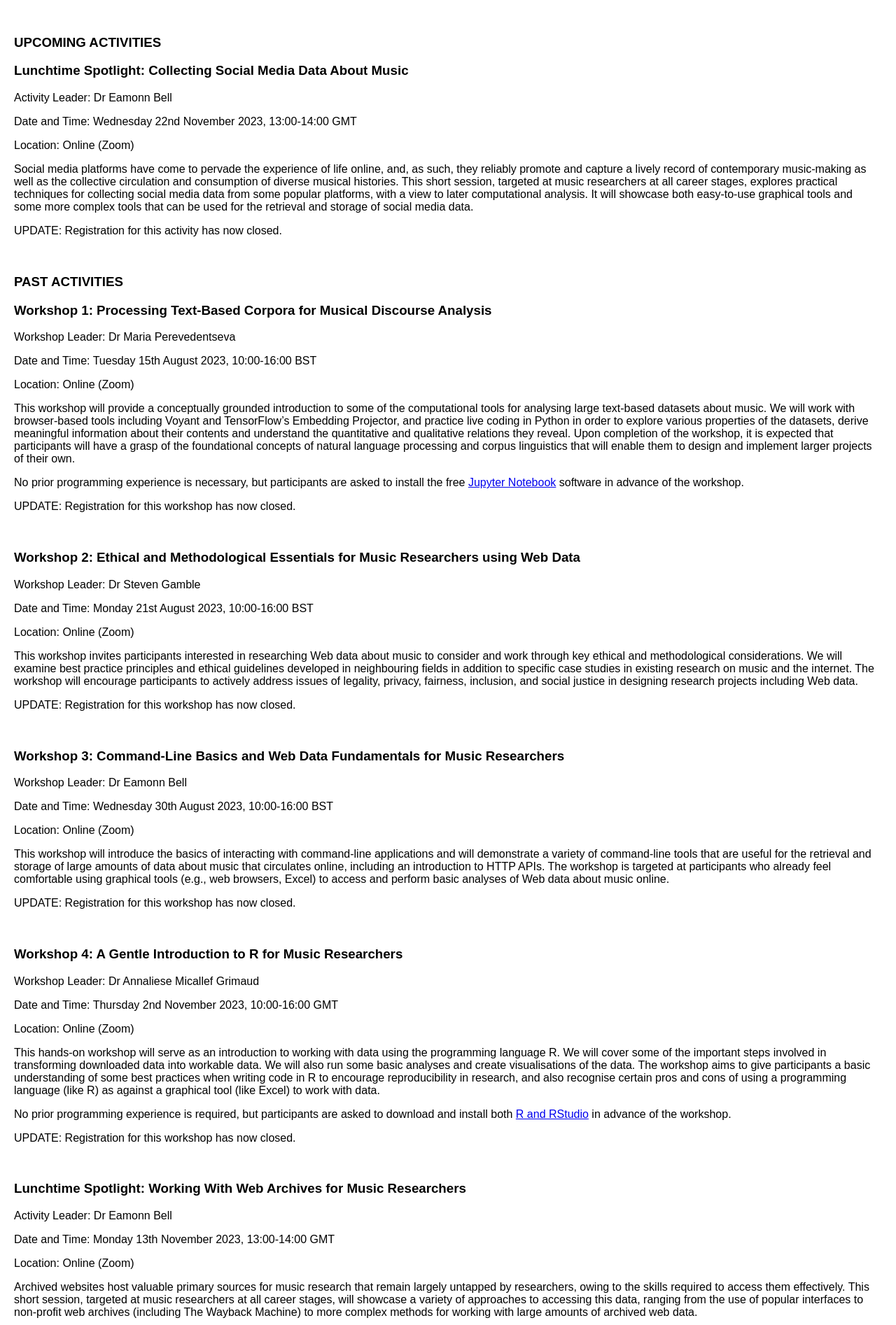
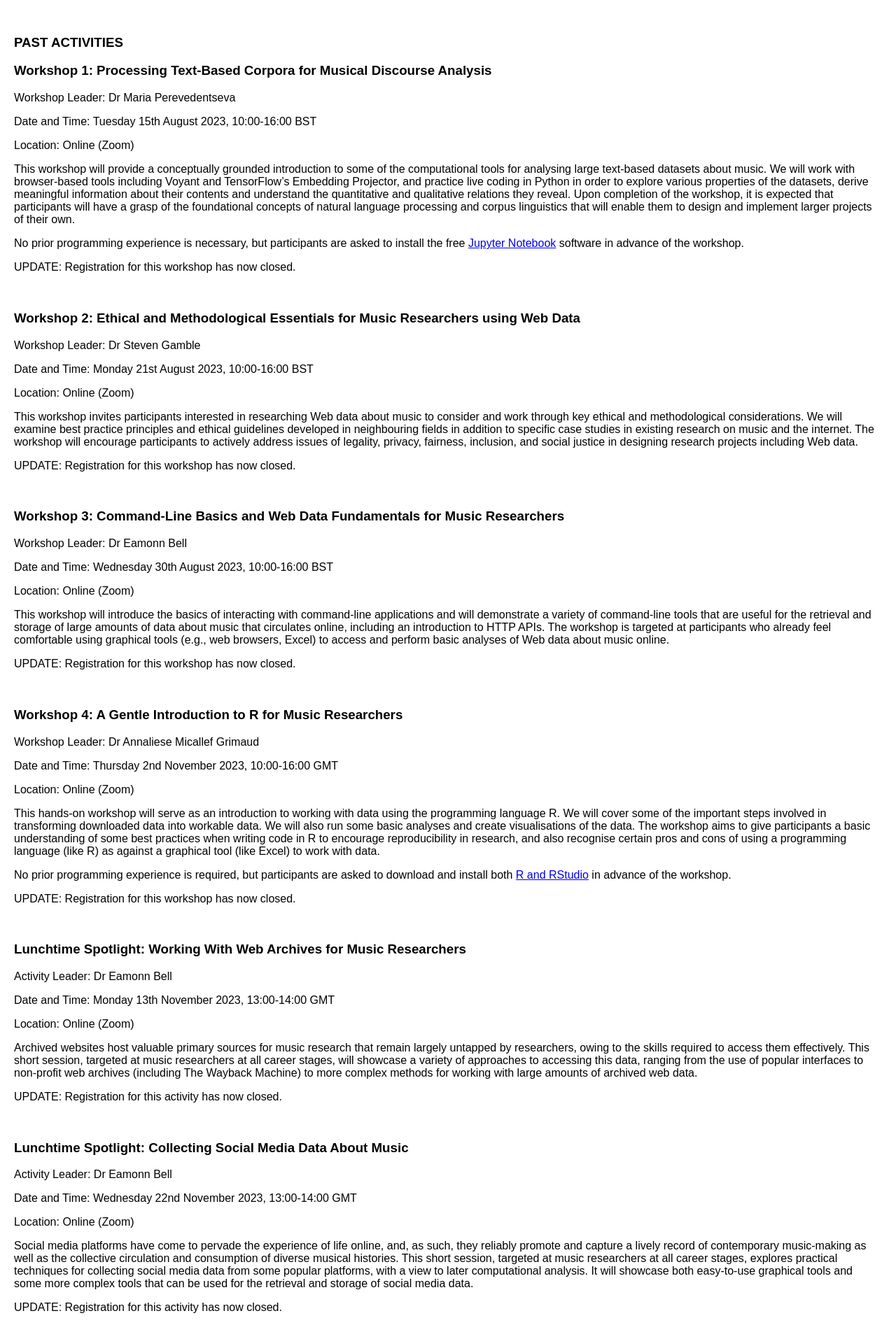
Before and after one commit to bell-group-durham/acceleratingdigitalskills.org, a plain HTML site: page docs/workshops.html in a window 1280 px wide. Shown: the part 643-2537 px from the top of the page at 70% size. Drawn offline with Linux system fonts and the light colour scheme.

Commit message:
past workshops

```diff
--- a/docs/workshops.html
+++ b/docs/workshops.html
@@ -84,21 +84,6 @@
 
 <br>
 
-<h3>UPCOMING ACTIVITIES</h3>
-<h3>Lunchtime Spotlight: Collecting Social Media Data About Music</h3>
-
-<p>Activity Leader: Dr Eamonn Bell</p>
-
-<p>Date and Time: Wednesday 22nd November 2023, 13:00-14:00 GMT</p>
-
-<p>Location: Online (Zoom)</p>
-
-<p>Social media platforms have come to pervade the experience of life online, and, as such, they reliably promote and capture a lively record of contemporary music-making as well as the collective circulation and consumption of diverse musical histories. This short session, targeted at music researchers at all career stages, explores practical techniques for collecting social media data from some popular platforms, with a view to later computational analysis. It will showcase both easy-to-use graphical tools and some more complex tools that can be used for the retrieval and storage of social media data.</p>
-
-<p>UPDATE: Registration for this activity has now closed.</p>
-
-<br>
-
 <h3>PAST ACTIVITIES</h3>
 <h3>Workshop 1: Processing Text-Based Corpora for Musical Discourse Analysis</h3>
 
@@ -170,6 +155,18 @@
 
 <br>
 
+<h3>Lunchtime Spotlight: Collecting Social Media Data About Music</h3>
+
+<p>Activity Leader: Dr Eamonn Bell</p>
+
+<p>Date and Time: Wednesday 22nd November 2023, 13:00-14:00 GMT</p>
+
+<p>Location: Online (Zoom)</p>
+
+<p>Social media platforms have come to pervade the experience of life online, and, as such, they reliably promote and capture a lively record of contemporary music-making as well as the collective circulation and consumption of diverse musical histories. This short session, targeted at music researchers at all career stages, explores practical techniques for collecting social media data from some popular platforms, with a view to later computational analysis. It will showcase both easy-to-use graphical tools and some more complex tools that can be used for the retrieval and storage of social media data.</p>
+
+<p>UPDATE: Registration for this activity has now closed.</p>
+
 <h3>Not sure if these workshops are for you?</h3>
 
 <p>If you would like to learn more about the training being offered, please join us for a Q&A session on Zoom on <b>Monday 31st July at 10am BST</b>. Register <a href="https://durhamuniversity.zoom.us/meeting/register/tJEtduChqjIiE9ZS0AQbAy6lpxiknLgiNIyY">here.</a></p>
```
